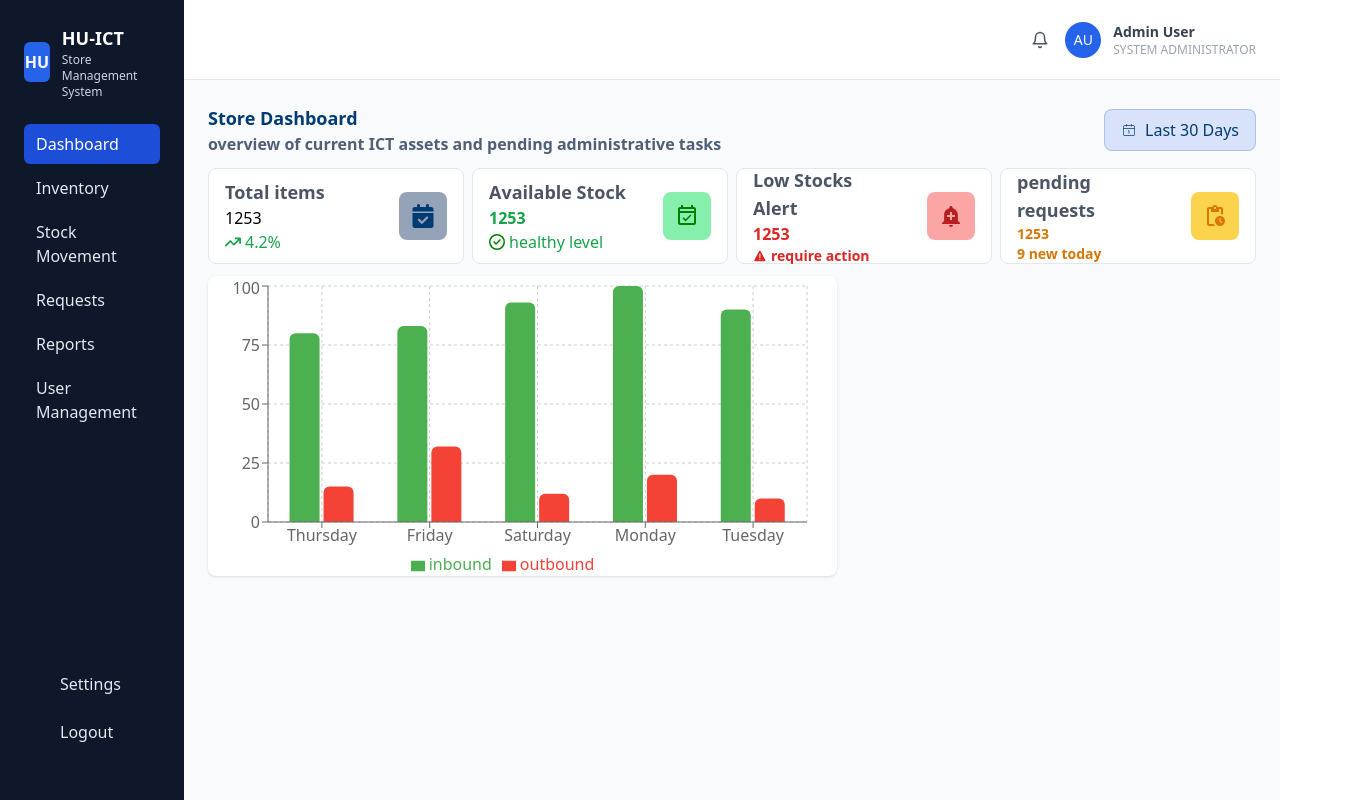
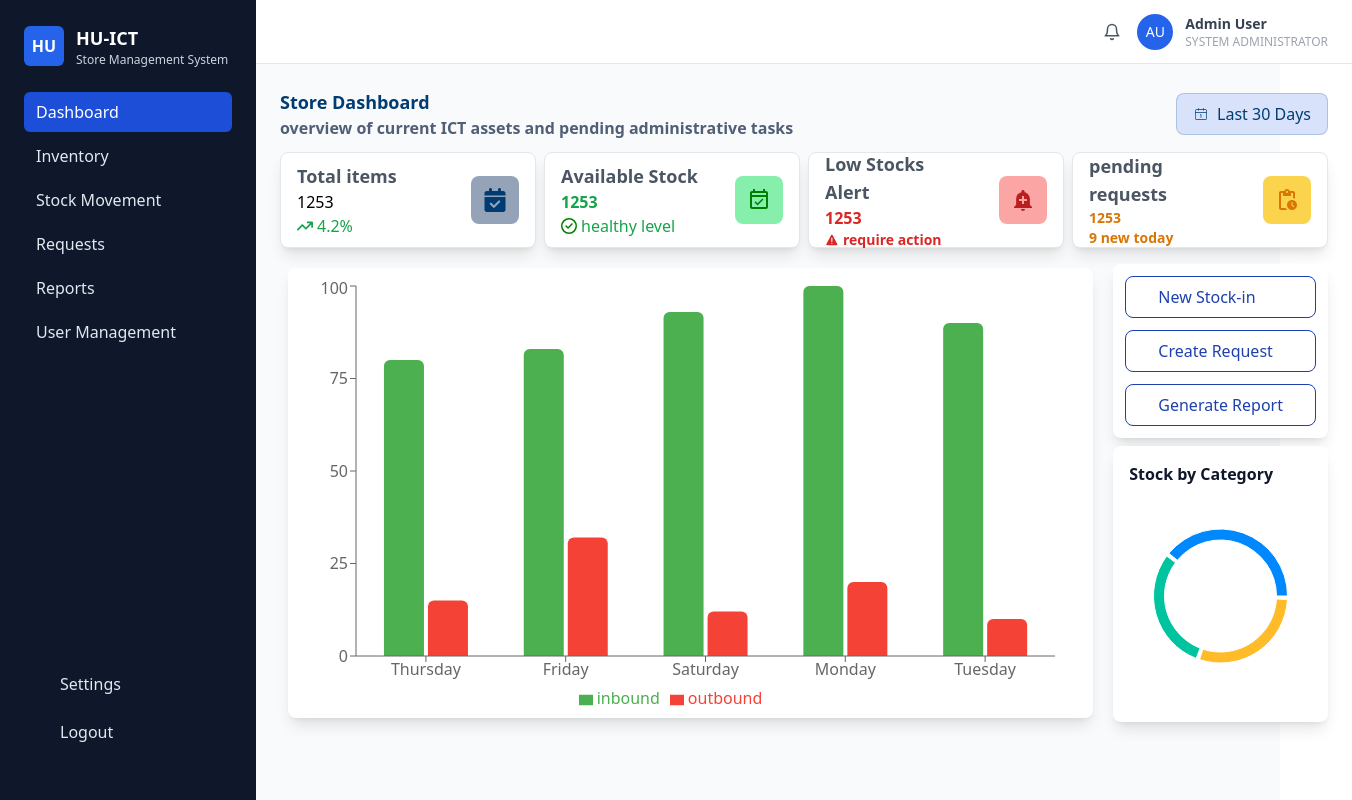
Before and after one commit to mesfin61/HU-ICD-Store-Management-system, a React app in the folder frontend/: page / in a window 1280 px wide. Shown: the whole page, 1352 px wide, since content can reach past the window. Built offline with nearby package versions, Linux system fonts and the light colour scheme; the HTML template or start-up script is replaced by a standard one.

Commit message:
quick action and stoc category added

```diff
--- a/frontend/src/components/dashboard/InventoryTrendsChart.jsx
+++ b/frontend/src/components/dashboard/InventoryTrendsChart.jsx
@@ -27,8 +27,8 @@ const dataWithDay = data.map((d) => {
 function InventoryTrendsChart() {
   return (
     <div
-      className="rounded-lg bg-white border-black border-solid divide-black shadow"
-      style={{ width: "60%", height: 300 }}
+      className="rounded-lg bg-white border-black border-solid divide-black shadow-lg p-2"
+      style={{ width: "100%", height: 450 }}
     >
       <ResponsiveContainer width="100%" height="100%">
         <BarChart
@@ -36,7 +36,6 @@ function InventoryTrendsChart() {
           margin={{ top: 10, right: 30, left: 0, bottom: 0 }}
           barCategoryGap="20%"
         >
-          <CartesianGrid strokeDasharray="3 3" />
           <XAxis dataKey="day" />
           <YAxis />
           <Tooltip />
--- /dev/null
+++ b/frontend/src/components/dashboard/QuickActions.jsx
@@ -0,0 +1,31 @@
+import React from "react";
+import { Link } from "react-router-dom";
+
+function QuickActions() {
+  return (
+    <div className="flex flex-col gap-3 rounded-lg bg-white p-3 mt-1 shadow-lg">
+      <Link
+        className="bg-white text-blue-800 py-2 px-8 rounded-lg border border-blue-800 hover:bg-blue-800 hover:text-white transition-colors duration-300 ease-in-out"
+        to="/stock"
+      >
+        New Stock-in
+      </Link>
+
+      <Link
+        className="bg-white text-blue-800 py-2 px-8 rounded-lg border border-blue-800 hover:bg-blue-800 hover:text-white transition-colors duration-300 ease-in-out"
+        to="/requests"
+      >
+        Create Request
+      </Link>
+
+      <Link
+        className="bg-white text-blue-800 py-2 px-8 rounded-lg border border-blue-800 hover:bg-blue-800 hover:text-white transition-colors duration-300 ease-in-out"
+        to="/reports"
+      >
+        Generate Report
+      </Link>
+    </div>
+  );
+}
+
+export default QuickActions;
--- a/frontend/src/components/dashboard/Stats.jsx
+++ b/frontend/src/components/dashboard/Stats.jsx
@@ -30,7 +30,7 @@ function Stats() {
         </div>
       </div>
       <div className="flex gap-2 mt-2">
-        <span className="flex p-4 gap-6 items-center rounded-lg border bg-white w-64 h-24">
+        <span className="flex p-4 gap-6 shadow-lg items-center rounded-lg border bg-white w-64 h-24">
           <span className="flex flex-col mr-2 flex-auto">
             <h2 className="text-gray-600 text-lg flex-1 font-semibold">
               Total items
@@ -47,7 +47,7 @@ function Stats() {
             <FaCalendarCheck style={{ color: "#003b72", fontSize: "24px" }} />
           </span>
         </span>
-        <span className="flex p-4 gap-6 rounded-lg border items-center space-between bg-white w-64 h-24">
+        <span className="flex p-4 gap-6 shadow-lg rounded-lg border items-center space-between bg-white w-64 h-24">
           <span className="flex flex-col flex-1 mr-2 ">
             <h2 className="text-gray-600 text-lg flex-1 font-semibold">
               Available Stock
@@ -66,7 +66,7 @@ function Stats() {
             />
           </span>
         </span>
-        <span className="flex p-4 gap-6 items-center rounded-lg border bg-white w-64 h-24">
+        <span className="flex p-4 gap-6 shadow-lg items-center rounded-lg border bg-white w-64 h-24">
           <span className="flex flex-col flex-1 mr-2">
             <h2 className="text-gray-600 text-lg flex-1 font-semibold">
               Low Stocks Alert
@@ -83,7 +83,7 @@ function Stats() {
             <MdAddAlert style={{ color: "#b91f1f", fontSize: "24px" }} />
           </span>
         </span>
-        <span className="flex p-4 gap-6 rounded-lg border items-center space-between bg-white w-64 h-24">
+        <span className="flex p-4 gap-6 shadow-lg rounded-lg border items-center space-between bg-white w-64 h-24">
           <span className="flex flex-col flex-auto ">
             <h2 className="text-gray-600 text-lg flex-1 font-semibold">
               pending requests
--- /dev/null
+++ b/frontend/src/components/dashboard/StockCategory.jsx
@@ -0,0 +1,55 @@
+import React from "react";
+import {
+  ResponsiveContainer,
+  PieChart,
+  Pie,
+  Cell,
+  Tooltip,
+  Legend,
+} from "recharts";
+
+const data = [
+  { category: "Computing Devices", value: 400 },
+  { category: "Networking Hardware", value: 300 },
+  { category: "Accessories", value: 300 },
+];
+
+const COLORS = ["#0088FE", "#00C49F", "#FFBB28", "#FF8042"];
+
+function StockCategory() {
+  return (
+    <div className="flex flex-col p-4 bg-white rounded-lg shadow-lg ">
+      <h2 className="text-slate-900 font-semibold">Stock by Category</h2>
+
+      <div
+        style={{ width: "100%", height: 220 }}
+        className=" flex overflow-hidden"
+      >
+        <ResponsiveContainer width="100%" height="100%">
+          <PieChart>
+            <Pie
+              data={data}
+              dataKey="value"
+              nameKey="category"
+              cx="50%"
+              cy="50%"
+              innerRadius={56}
+              outerRadius={67}
+              paddingAngle={3}
+            >
+              {data.map((entry, index) => (
+                <Cell
+                  key={`cell-${index}`}
+                  fill={COLORS[index % COLORS.length]}
+                />
+              ))}
+            </Pie>
+            <Tooltip formatter={(value) => [value, "Items"]} />
+          </PieChart>
+        </ResponsiveContainer>
+      </div>
+    </div>
+  );
+}
+
+export default StockCategory;
--- a/frontend/src/components/layout/HeaderBar.jsx
+++ b/frontend/src/components/layout/HeaderBar.jsx
@@ -4,7 +4,7 @@ import { FiBell } from "react-icons/fi";
 
 function HeaderBar() {
   return (
-    <header className="h-20 px-6 w-full sticky top-0 z-40 bg-white border-b border-gray-200 flex items-center">
+    <header className="h-16 px-6 w-full sticky top-0 z-40 bg-white border-b border-gray-200 flex items-center">
       <div className="flex-1 flex flex-col justify-center"></div>
       <div className="flex items-center gap-4 ml-6">
         <Link
--- a/frontend/src/components/layout/MainLayout.jsx
+++ b/frontend/src/components/layout/MainLayout.jsx
@@ -7,7 +7,7 @@ export default function MainLayout() {
   return (
     <div className="min-h-screen flex bg-gray-50">
       <SideBar />
-      <div className="flex-1">
+      <div className="flex-1 ml-64">
         <HeaderBar />
         <main className="p-6">
           <Outlet />
--- a/frontend/src/components/layout/SideBar.jsx
+++ b/frontend/src/components/layout/SideBar.jsx
@@ -4,7 +4,7 @@ import { NavLink } from "react-router-dom";
 
 function SideBar() {
   return (
-    <aside className="w-64 h-screen bg-slate-900 text-white flex flex-col">
+    <aside className="w-64 h-screen bg-slate-900 text-white flex flex-col fixed left-0 top-0 z-20">
       <div className="p-6">
         <div className="flex items-center gap-3 mb-6">
           <div className="w-10 h-10 rounded-md bg-blue-600 flex items-center justify-center font-bold">
--- a/frontend/src/pages/Dashboard.jsx
+++ b/frontend/src/pages/Dashboard.jsx
@@ -1,14 +1,22 @@
 import React from "react";
 import Stats from "../components/dashboard/Stats";
 import InventoryTrendsChart from "../components/dashboard/InventoryTrendsChart";
+import QuickActions from "../components/dashboard/QuickActions";
+import StockCategory from "../components/dashboard/StockCategory";
 
 export default function Dashboard() {
   return (
     <div className="flex flex-col gap-3">
       <Stats />
 
-      <div>
-        <InventoryTrendsChart />
+      <div className="flex flex-row gap-3">
+        <div className="flex flex-1 p-2 ">
+          <InventoryTrendsChart />
+        </div>
+        <div className="flex flex-col gap-2">
+          <QuickActions />
+          <StockCategory />
+        </div>
       </div>
       <div></div>
     </div>
```
